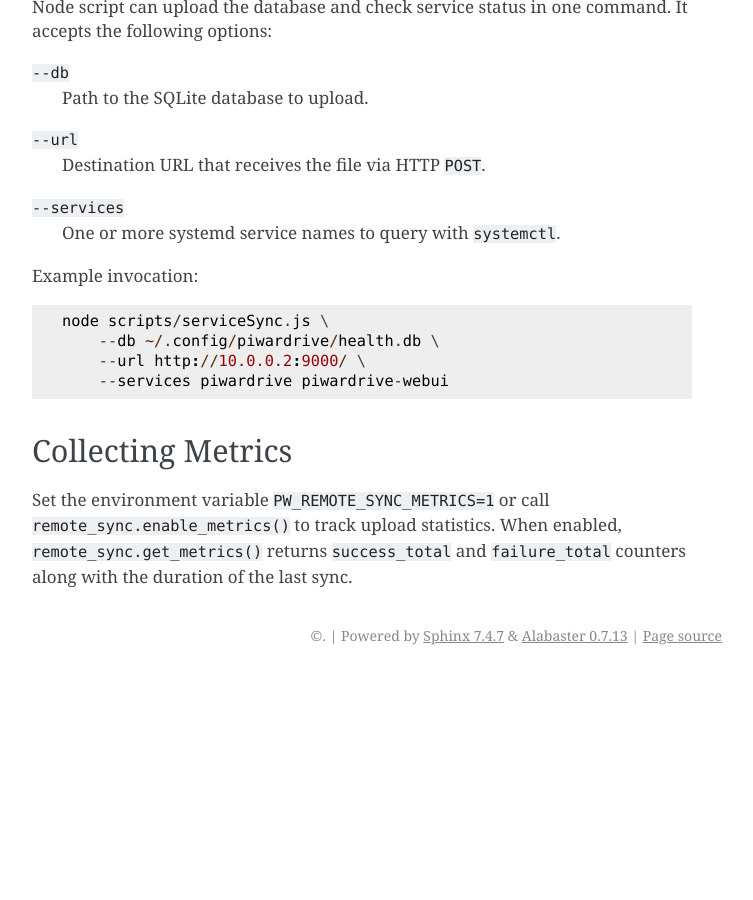
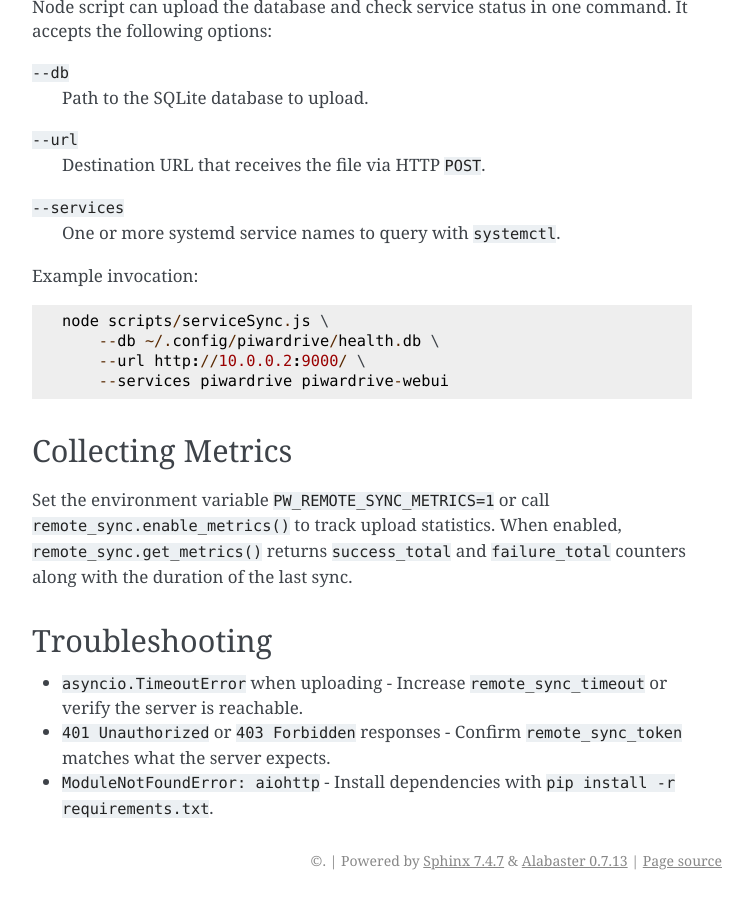
Before and after one commit to Trashytalk/piwardrive, a Sphinx documentation site: the page built from docs/remote_sync.rst, in a window 1280 px wide and 900 px high, scrolled down 2412 px. Shown: the whole window, without its empty margins (388-1141 px from the left). Built offline with Sphinx 7.4.7, drawn with Linux system fonts in a browser that asks for light colours; before the commit the page ends 3087 px from its top, so only the background shows below that.

Commit message:
docs: add troubleshooting for remote sync

```diff
--- a/docs/remote_sync.rst
+++ b/docs/remote_sync.rst
@@ -121,3 +121,13 @@ Set the environment variable ``PW_REMOTE_SYNC_METRICS=1`` or call
 ``remote_sync.enable_metrics()`` to track upload statistics. When
 enabled, ``remote_sync.get_metrics()`` returns ``success_total`` and
 ``failure_total`` counters along with the duration of the last sync.
+
+Troubleshooting
+---------------
+
+* ``asyncio.TimeoutError`` when uploading
+  - Increase ``remote_sync_timeout`` or verify the server is reachable.
+* ``401 Unauthorized`` or ``403 Forbidden`` responses
+  - Confirm ``remote_sync_token`` matches what the server expects.
+* ``ModuleNotFoundError: aiohttp``
+  - Install dependencies with ``pip install -r requirements.txt``.
```
